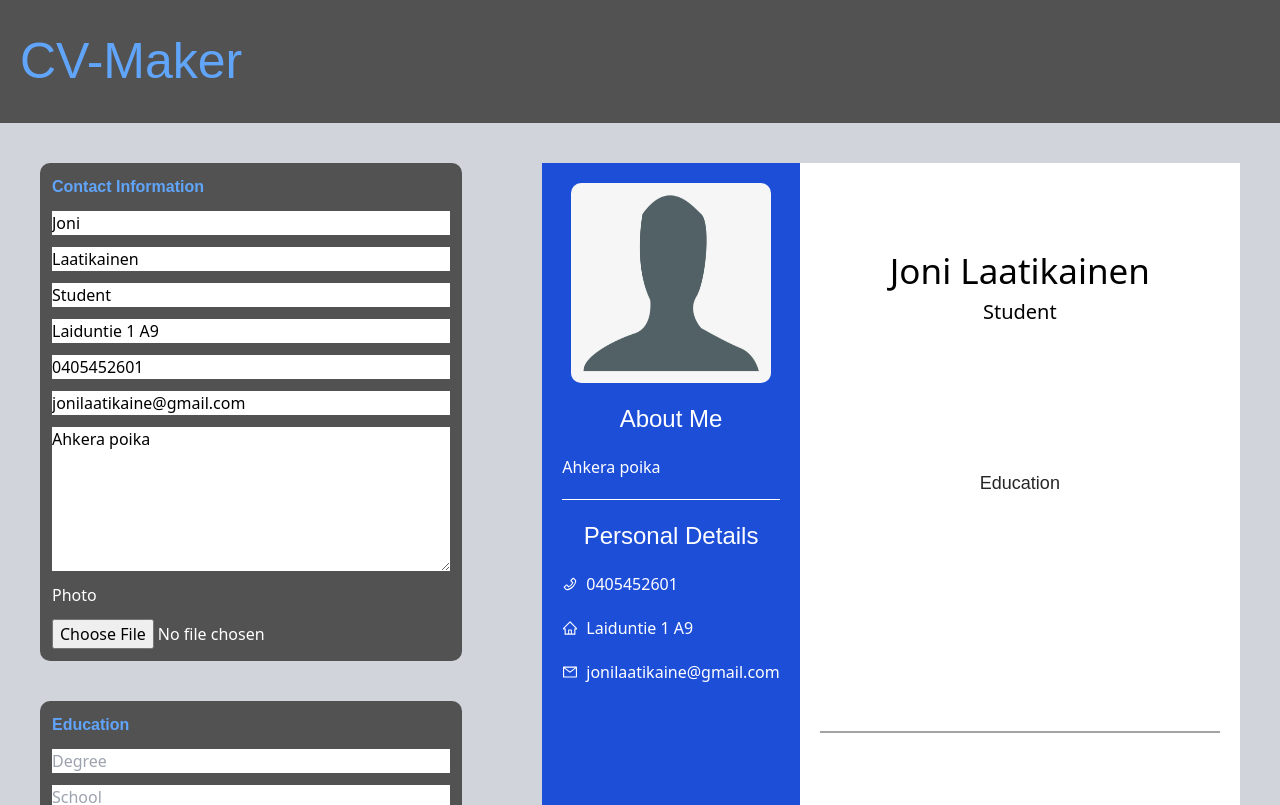
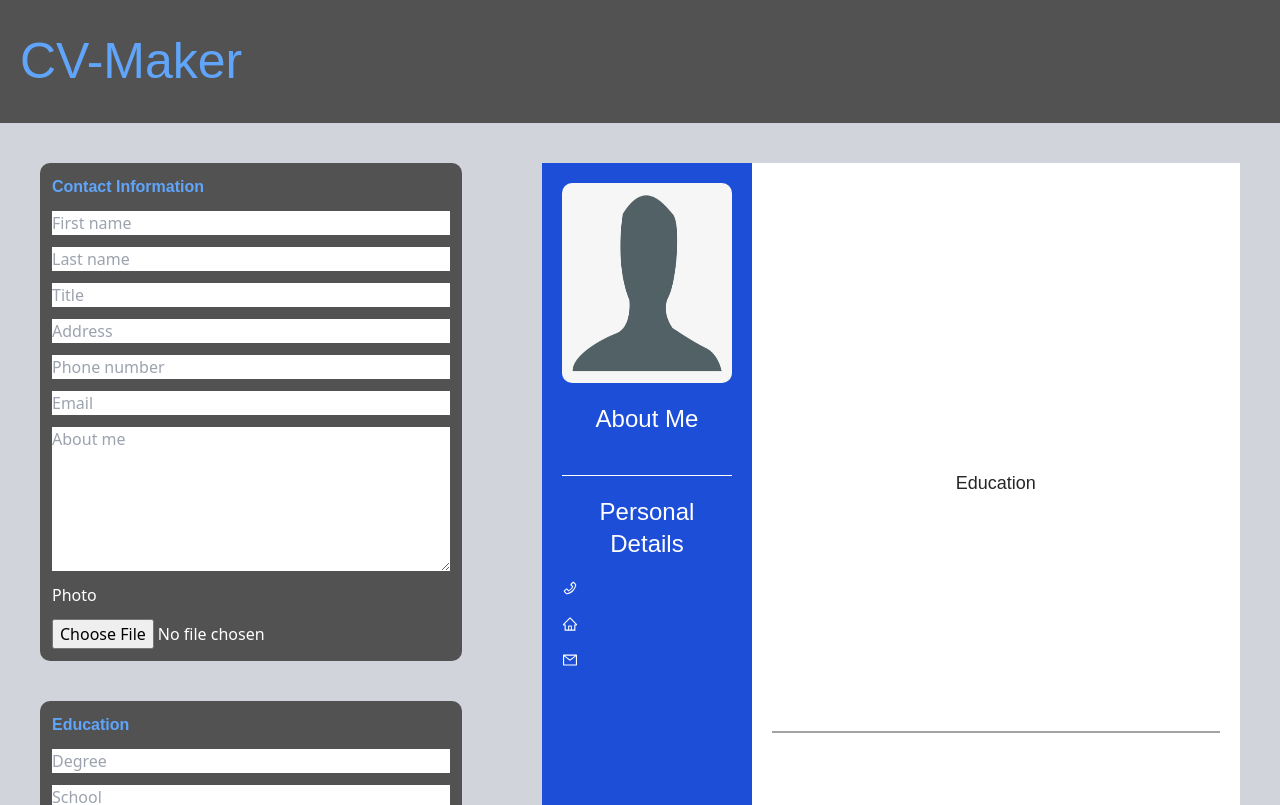
Before and after one commit to jlaat/cv-project, a React (Vite) app: page / in a window 1280 px wide. Shown: the top 805 px of the page. Built offline with nearby package versions, Linux system fonts and the light colour scheme.

Commit message:
Removed personal information

```diff
--- a/src/App.jsx
+++ b/src/App.jsx
@@ -15,13 +15,13 @@ import {
 
 function App() {
   const [contactInformation, setContactInformation] = useState({
-    firstName: "Joni",
-    lastName: "Laatikainen",
-    title: "Student",
-    address: "Laiduntie 1 A9",
-    phoneNumber: "0405452601",
-    email: "jonilaatikaine@gmail.com",
-    aboutMe: "Ahkera poika",
+    firstName: "",
+    lastName: "",
+    title: "",
+    address: "",
+    phoneNumber: "",
+    email: "",
+    aboutMe: "",
   });
 
   const [educationInputs, setEducationInputs] = useState([]);
```
